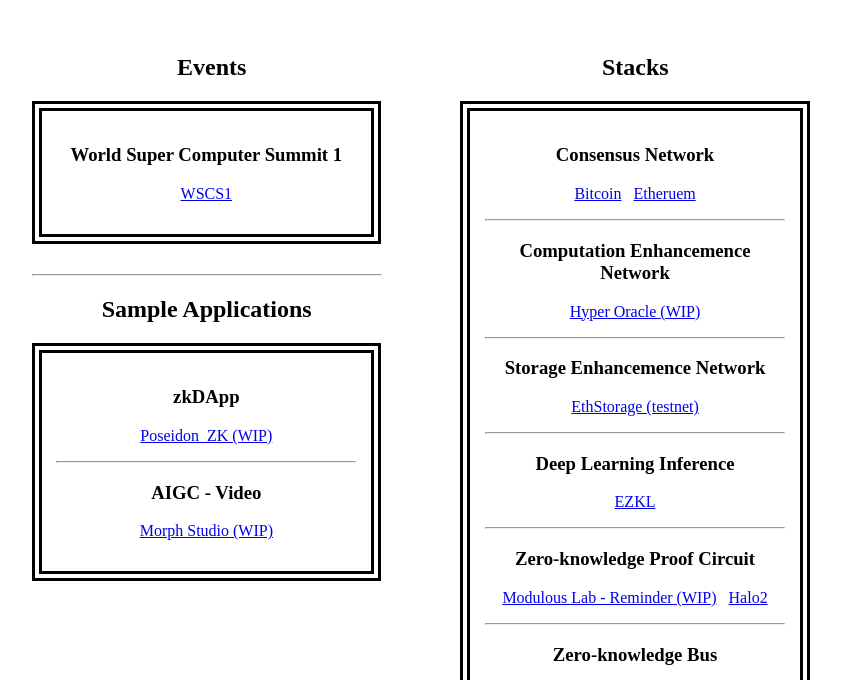
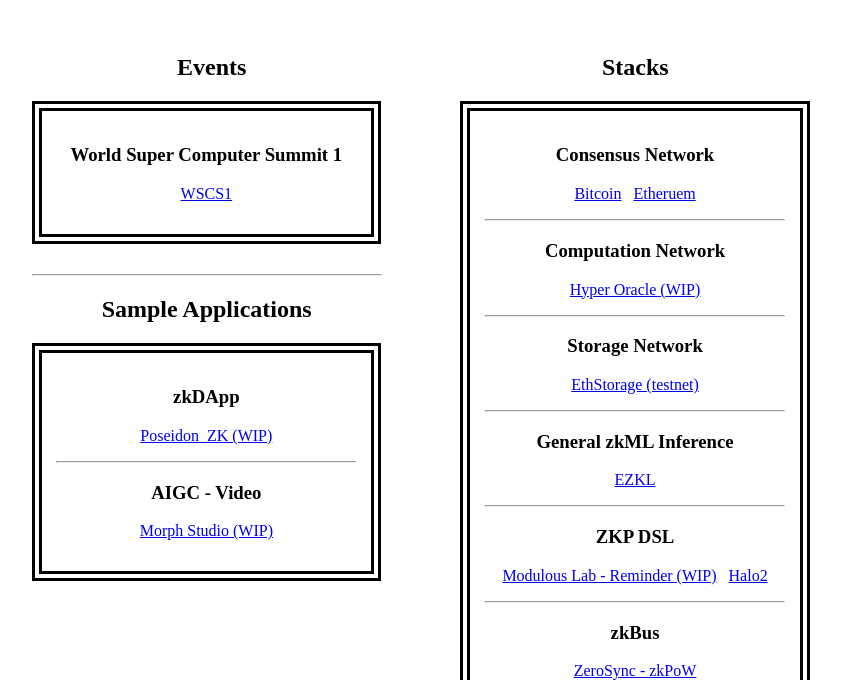
Before and after one commit to World-Super-Computer/WorldSupercomputer, a plain HTML site: page index.html in a window 1280 px wide. Shown: the part 120-800 px from the top of the page, without its empty margins (239-1080 px from the left). Drawn offline with Linux system fonts and the light colour scheme.

Commit message:
Update index.html

```diff
--- a/index.html
+++ b/index.html
@@ -84,29 +84,29 @@
                     <hr>
                 </section>
                 <section>
-                    <h3> Computation Enhancemence Network</h3>
+                    <h3> Computation Network</h3>
                     <p> <a href="https://www.hyperoracle.io/" target="_blank">Hyper Oracle (WIP)</a></p>
                     <hr>
                 </section>
                 <section>
-                    <h3> Storage Enhancemence Network </h3>
+                    <h3> Storage Network </h3>
                     <p> <a href="https://eth-store.w3eth.io/" target="_blank">EthStorage (testnet)</a></p>
                     <hr>
                 </section>
                 <section>
-                    <h3>Deep Learning Inference</h3>
+                    <h3>General zkML Inference</h3>
                     <p><a href="https://github.com/zkonduit/ezkl" target="_blank">EZKL</a></p>
                     <hr>
                 </section>
                 <section>
-                    <h3>Zero-knowledge Proof Circuit</h3>
+                    <h3>ZKP DSL</h3>
                     <p>
                         <a href="https://www.moduluslabs.xyz/" target="_blank"> Modulous Lab - Reminder (WIP)</a>&nbsp;&nbsp;
                         <a href="https://github.com/privacy-scaling-explorations/halo2" target="_blank"> Halo2</a></p>
                     <hr>
                 </section>
                 <section>
-                    <h3>Zero-knowledge Bus</h3>
+                    <h3>zkBus</h3>
                     <p>
                         <a href="https://zerosync.org/" target="_blank"> ZeroSync - zkPoW</a></p>
                         <p><a href="https://mirror.xyz/hyperoracleblog.eth/lAE9erAz5eIlQZ346PG6tfh7Q6xy59bmA_kFNr-l6dE" target="_blank"> Hyper Oracle - zkPoS (WIP)</a></p>
```
